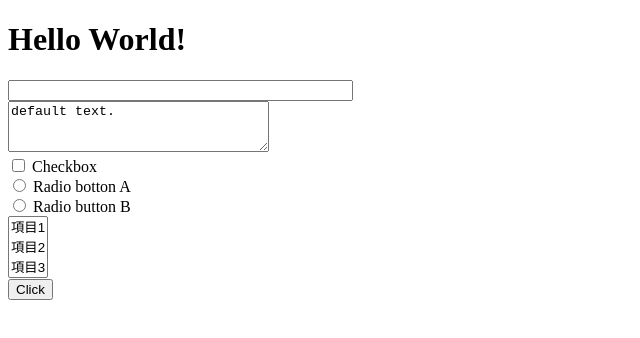
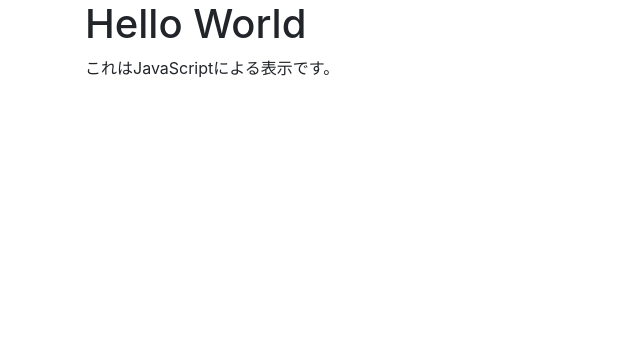
Before and after one commit to watakaberei/website, a plain HTML site: page index.html in a window 1280 px wide. Shown: the whole page, without its empty margins (0-640 px from the left). Drawn offline with nearby package versions, Linux system fonts and the light colour scheme.

Commit message:
[Add]JavaScriptの基礎

```diff
--- a/index.html
+++ b/index.html
@@ -3,36 +3,12 @@
 <head>
   <meta charset="utf-8">
   <title>Hello!</title>
+  <link rel="stylesheet" href="https://stackpath.bootstrapcdn.com/bootstrap/4.3.1/css/bootstrap.css" />
 </head>
-<body>
-  <h1>Hello World!</h1>
-  <form>
-    <div>
-      <input type="text" size="40">
-    </div>
-    <div>
-      <textarea cols="30" rows="3">default text.</textarea>
-    </div>
-    <div>
-      <input type="checkbox" id="ch">
-      <label for="ch">Checkbox</label>
-    </div>
-    <div>
-      <input type="radio" name="r" id="rl">
-      <label for="rl">Radio botton A</label><br>
-      <input type="radio" name="r" id="r2">
-      <label for="r2">Radio button B</label>
-    </div>
-    <div>
-      <select size="3" multiple>
-        <option>項目1</option>
-        <option>項目2</option>
-        <option>項目3</option>
-      </select>
-    </div>
-    <div>
-      <input type="submit" value="Click">
-    </div>
-  </form>
+<body class="container">
+  <h1>Hello World</h1>
+  <p><script>
+    document.write("これはJavaScriptによる表示です。")
+  </script></p>
 </body>
 </html>
```
